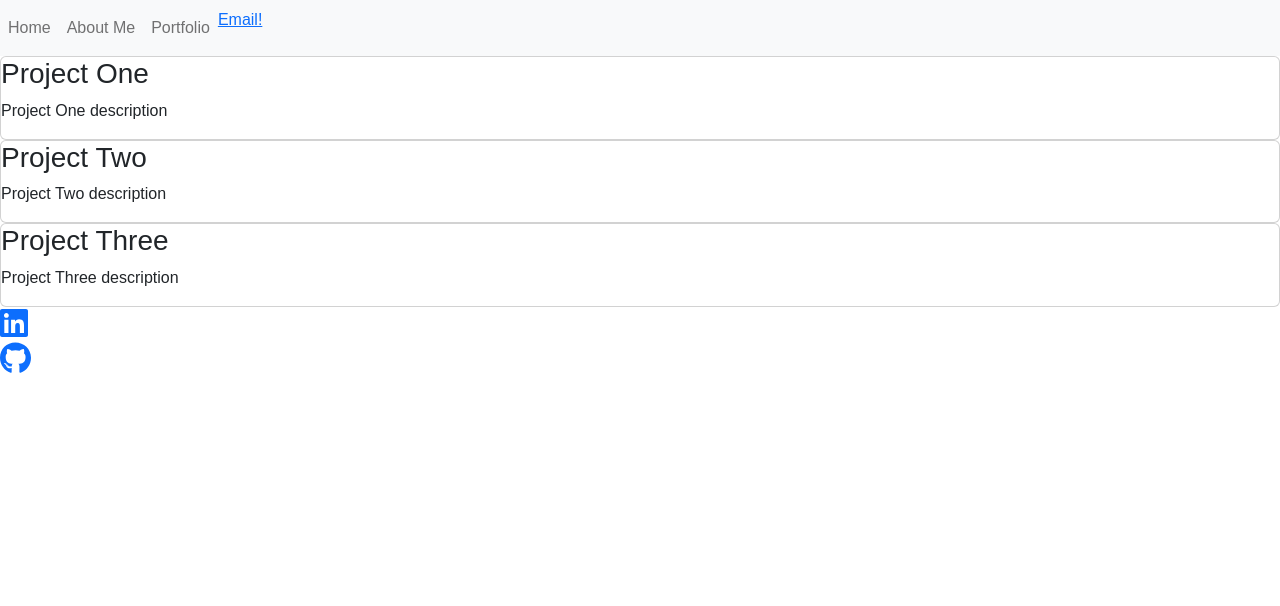
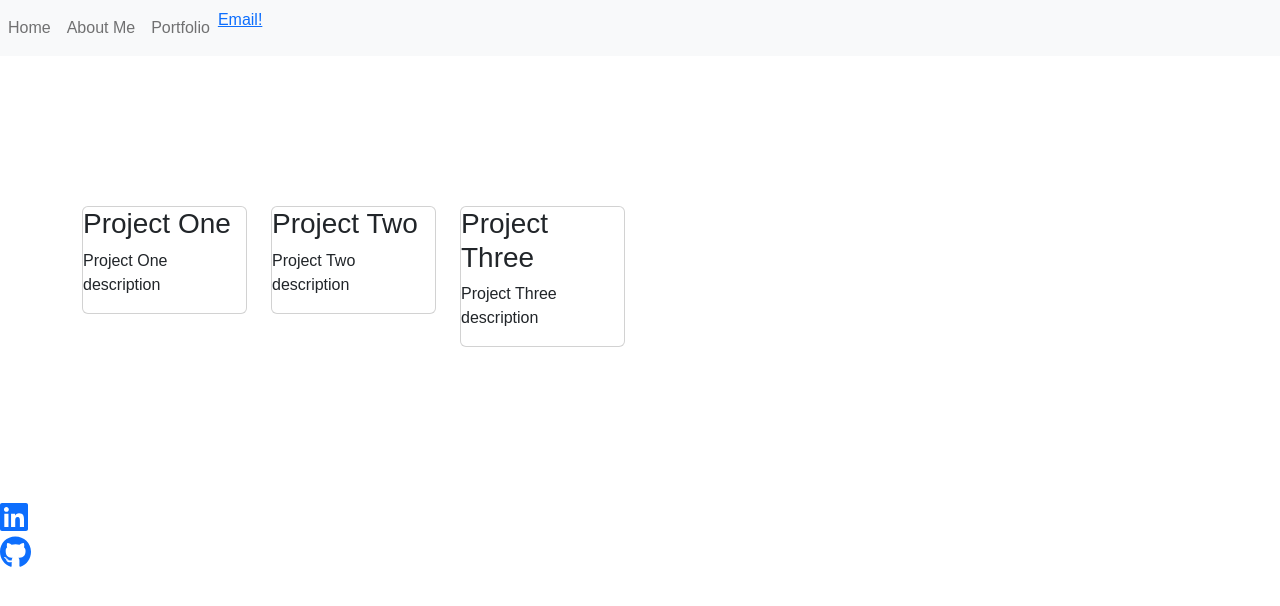
Before and after one commit to karenschick/portfolio-karenschick, a React (Vite) app: page /Portfolio in a window 1280 px wide. Shown: the top 606 px of the page. Built offline with nearby package versions, Linux system fonts and the light colour scheme.

Commit message:
motions added, still needs adjustments to styling

```diff
--- a/src/app.css
+++ b/src/app.css
@@ -30,7 +30,7 @@
 
 .homePageDescription {
   color: var(--darkblue);
-  font-size: 25px;
+  font-size: 20px;
   font-weight: 400;
   line-height: 35px;
 }
--- a/src/pages/HomePage.jsx
+++ b/src/pages/HomePage.jsx
@@ -2,8 +2,7 @@ import React from "react";
 import { Container, Col, Image, Row } from "react-bootstrap";
 import fall2023Image from "../img/fall2023.jpg";
 import "../app.css";
-import { motion } from 'framer-motion';
-
+import { motion } from "framer-motion";
 
 const HomePage = () => {
   const containerVariants = {
@@ -12,13 +11,13 @@ const HomePage = () => {
   };
 
   const contentVariants = {
-    hidden: { x: '-100vw' },
-    visible: { x: 0, transition: { type: 'spring', stiffness: 120 } },
+    hidden: { x: "-100vw" },
+    visible: { x: 0, transition: { type: "spring", stiffness: 50 } },
   };
 
   const imageVariants = {
-    hidden: { x: '100vw' },
-    visible: { x: 0, transition: { type: 'spring', stiffness: 120 } },
+    hidden: { x: "100vw" },
+    visible: { x: 0, transition: { type: "spring", stiffness: 50 } },
   };
 
   return (
@@ -29,20 +28,16 @@ const HomePage = () => {
       animate="visible"
     >
       <div className="homePage">
-        <motion.div
-          className="homePageContent"
-          variants={contentVariants}
-        >
+        <motion.div className="homePageContent" variants={contentVariants}>
           <h1 className="title">
             <span>Hi!</span> <br />
             <span>I'm Karen,</span>
             <br />
             <span>web developer.</span>
           </h1>
-          <p className="homePageDescription">
-            Lorem ipsum dolor sit, amet consectetur adipisicing elit.
-            <br /> Dolorum, quas. Amet soluta assumenda cum?
-          </p>
+          <span className="homePageDescription">
+            JAVASCRIPT / HTML / CSS / MERN
+          </span>
         </motion.div>
       </div>
       <motion.div className="homePageImage" variants={imageVariants}>
--- a/src/pages/Portfolio.jsx
+++ b/src/pages/Portfolio.jsx
@@ -1,7 +1,8 @@
 import React, { useState } from "react";
 import { LinkedInFollow } from "../components";
 import GitHubFollow from "../components/GitHubFollow/GitHubFollow";
-import { Card, Container, Row } from "react-bootstrap";
+import { Card, Container, Row, Col } from "react-bootstrap";
+import { motion } from 'framer-motion';
 
 const Portfolio = () => {
   const [portfolios, setPortfolios] = useState([
@@ -28,16 +29,36 @@ const Portfolio = () => {
     },
   ]);
 
+  const cardVariants = {
+    hidden: { opacity: 0 },
+    visible: { opacity: 1 },
+  };
+
   return (
     <>
-      <div>
-        {portfolios.map((portfolio) => (
-          <Card key={portfolio.id} className="portfolio-card">
-            <h3>{portfolio.title}</h3>
-            <p>{portfolio.description}</p>
-          </Card>
-        ))}
-      </div>
+      <Container>
+        <Row className="justify-content-between">
+          {portfolios.map((portfolio) => (
+            <Col key={portfolio.id} md={4} className="mb-1">
+              <motion.div
+                className="portfolio-card"
+                variants={cardVariants}
+                initial="hidden"
+                animate="visible"
+                whileHover={{ scale: 1.05 }}
+                whileTap={{ scale: 0.95 }}
+                drag
+                dragConstraints={{ left: 0, right: 0, top: 0, bottom: 0 }}
+              >
+                <Card style={{ width: "100%" }}>
+                  <h3>{portfolio.title}</h3>
+                  <p>{portfolio.description}</p>
+                </Card>
+              </motion.div>
+            </Col>
+          ))}
+        </Row>
+      </Container>
       <div>
         <LinkedInFollow />
         <GitHubFollow />
```
